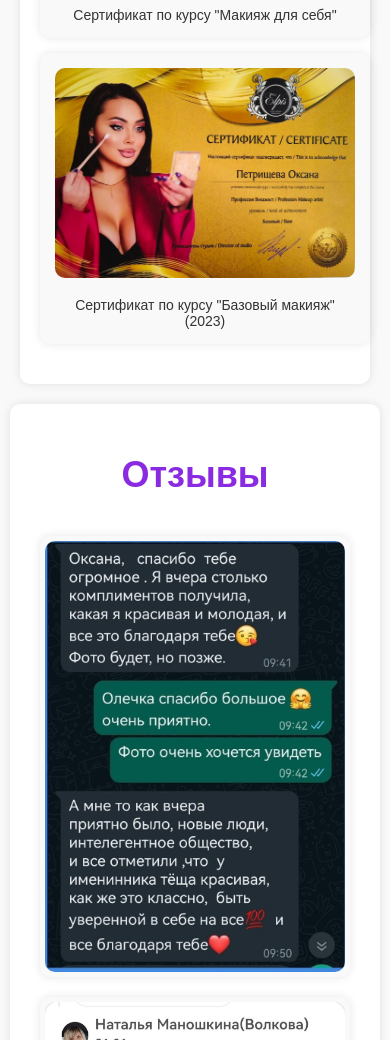
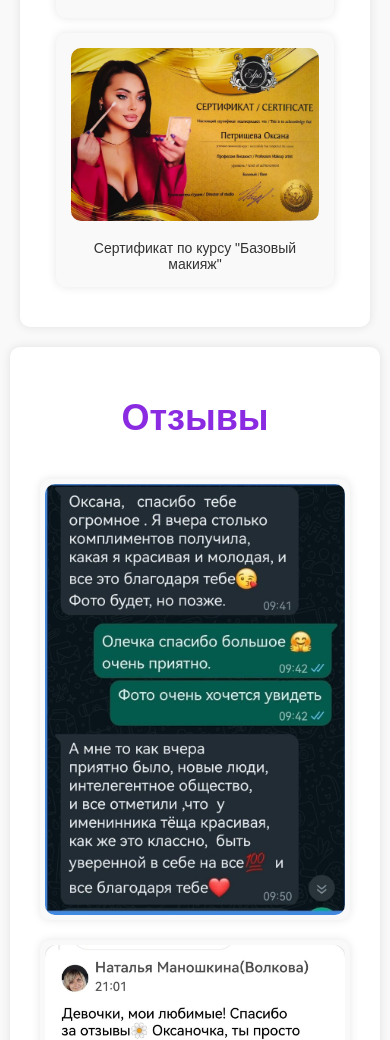
Before and after one commit to Irina-lol/makeup-artist-site, a plain HTML site: page index.html in a window 390 px wide. Shown: the part 4062-5102 px from the top of the page. Drawn offline with Linux system fonts and the light colour scheme.

Commit message:
немного исправила ширину

```diff
--- a/index.html
+++ b/index.html
@@ -163,7 +163,7 @@
     <!-- Сертификат 2 -->
     <div class="certificate">
       <img src="ser2.jpg" alt="Сертификат 2">
-      <p>Сертификат по курсу "Базовый макияж" (2023)</p>
+      <p>Сертификат по курсу "Базовый макияж"</p>
     </div>
   </div>
 </section>
--- a/style.css
+++ b/style.css
@@ -459,7 +459,7 @@ h2 {
   }
 
   .certificate {
-    width: 100%;
+    width: 80%;
     max-width: 300px;
     padding: 15px;
   }
@@ -626,7 +626,7 @@ h2 {
   }
 
   .contact-button {
-    width: 100%;
+    width: 80%;
     max-width: 300px;
     padding: 10px 15px;
   }
```
